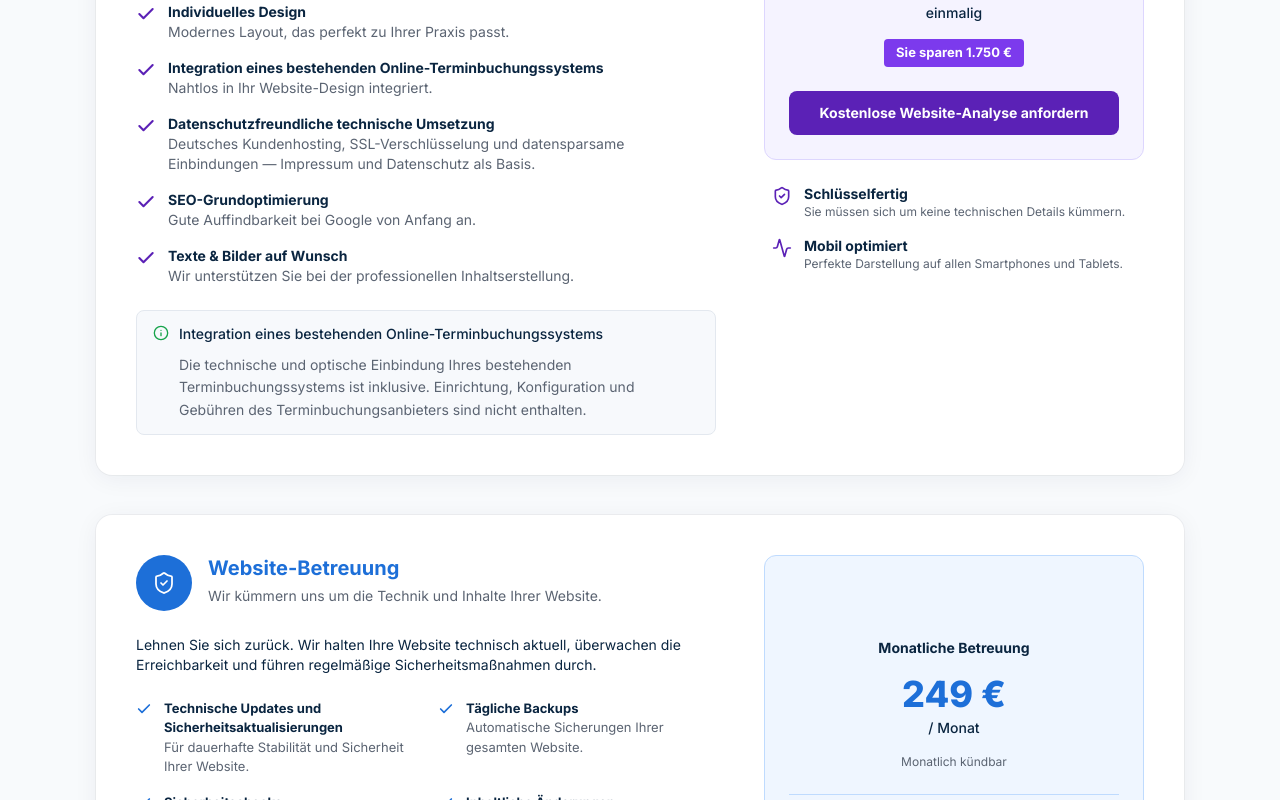
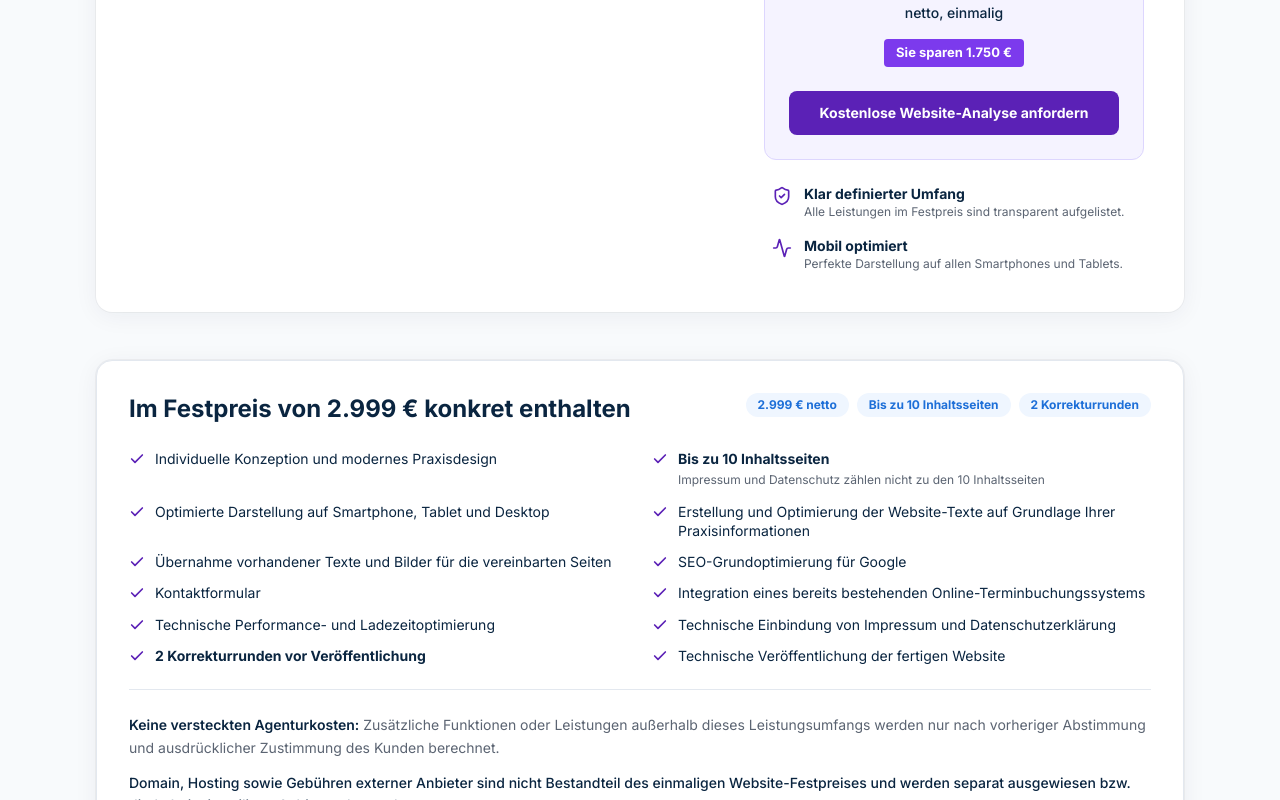
Before and after one commit to martinochs/ochs-werbeagentur, a Next.js app: page /leistungen/praxis-websites in a window 1280 px wide. Shown: the part 920-1720 px from the top of the page. Built offline with nearby package versions, Linux system fonts and the light colour scheme; no server answers.

Commit message:
feat: define 2.999 EUR website package scope on sales pages
Co-authored-by: Cursor <cursoragent@cursor.com>

```diff
--- a/app/leistungen/praxis-websites/page.tsx
+++ b/app/leistungen/praxis-websites/page.tsx
@@ -3,16 +3,13 @@ import { Footer } from "@/components/Footer";
 import { ClosingCtaSection } from "@/components/ClosingCtaSection";
 import { ScrollToTop } from "@/components/ScrollToTop";
 import { erstgespraechUrl, primaryCtaLabel } from "@/lib/cta";
-import {
-  terminbuchungFeatureTitle,
-  terminbuchungHeroMention,
-} from "@/lib/content/terminbuchung";
+import { terminbuchungHeroMention } from "@/lib/content/terminbuchung";
 import {
   websiteBetreuungContentChangeFeature,
   websiteBetreuungContentChangeScope,
   websiteBetreuungIntro,
 } from "@/lib/content/website-betreuung";
-import { TerminbuchungDisclaimer } from "@/components/TerminbuchungDisclaimer";
+import { WebsitePackageScope } from "@/components/WebsitePackageScope";
 import { Monitor, Check, Gift, ShieldCheck, Info, Star, Rocket, TrendingUp, Activity } from "lucide-react";
 
 export const metadata = {
@@ -49,7 +46,7 @@ export default function PraxisWebsitesPage() {
                 Transparentes Angebot für Ihre Praxis
               </h2>
               <p className="mt-4 text-base text-muted">
-                Ein fester Preis für Ihre neue Website. Keine versteckten Kosten.
+                Festpreis 2.999 € netto mit klar definiertem Leistungsumfang.
               </p>
             </div>
 
@@ -74,32 +71,9 @@ export default function PraxisWebsitesPage() {
                     </div>
 
                     <p className="mt-6 text-sm text-navy">
-                      Wir konzipieren, designen und programmieren Ihre neue Praxis-Website – <br />
-                      schlüsselfertig und bereit für neue Patienten.
+                      Individuelle Konzeption, Design und technische Umsetzung — der Leistungsumfang
+                      ist im Festpreis klar definiert.
                     </p>
-
-                    <ul className="mt-6 space-y-4">
-                      {[
-                        { title: "Individuelles Design", desc: "Modernes Layout, das perfekt zu Ihrer Praxis passt." },
-                        {
-                          title: terminbuchungFeatureTitle,
-                          desc: "Nahtlos in Ihr Website-Design integriert.",
-                        },
-                        { title: "Datenschutzfreundliche technische Umsetzung", desc: "Deutsches Kundenhosting, SSL-Verschlüsselung und datensparsame Einbindungen — Impressum und Datenschutz als Basis." },
-                        { title: "SEO-Grundoptimierung", desc: "Gute Auffindbarkeit bei Google von Anfang an." },
-                        { title: "Texte & Bilder auf Wunsch", desc: "Wir unterstützen Sie bei der professionellen Inhaltserstellung." },
-                      ].map((feature) => (
-                        <li key={feature.title} className="flex items-start gap-3">
-                          <Check className="mt-0.5 h-5 w-5 shrink-0 text-[#5b21b6]" strokeWidth={2.5} aria-hidden="true" />
-                          <div>
-                            <p className="text-sm font-bold text-navy">{feature.title}</p>
-                            <p className="text-sm text-muted">{feature.desc}</p>
-                          </div>
-                        </li>
-                      ))}
-                    </ul>
-
-                    <TerminbuchungDisclaimer className="mt-6" />
                   </div>
 
                   {/* Right Side */}
@@ -116,7 +90,7 @@ export default function PraxisWebsitesPage() {
                         <p className="mt-2 text-5xl font-extrabold text-[#5b21b6]">
                           2.999 €
                         </p>
-                        <p className="mt-1 text-sm font-medium text-navy">einmalig</p>
+                        <p className="mt-1 text-sm font-medium text-navy">netto, einmalig</p>
                       </div>
                       <div className="mx-auto mt-4 inline-block rounded bg-[#7c3aed] px-3 py-1 text-[13px] font-bold text-white">
                         Sie sparen 1.750 €
@@ -133,8 +107,8 @@ export default function PraxisWebsitesPage() {
                       <div className="flex items-start gap-3">
                         <ShieldCheck className="mt-0.5 h-5 w-5 shrink-0 text-[#5b21b6]" aria-hidden="true" />
                         <div>
-                          <p className="text-sm font-bold text-navy">Schlüsselfertig</p>
-                          <p className="text-xs text-muted">Sie müssen sich um keine technischen Details kümmern.</p>
+                          <p className="text-sm font-bold text-navy">Klar definierter Umfang</p>
+                          <p className="text-xs text-muted">Alle Leistungen im Festpreis sind transparent aufgelistet.</p>
                         </div>
                       </div>
                       <div className="flex items-start gap-3">
@@ -148,6 +122,8 @@ export default function PraxisWebsitesPage() {
                   </div>
                 </article>
               </div>
+
+              <WebsitePackageScope className="mt-6" checkColor="text-[#5b21b6]" />
 
               {/* Zusatzleistung */}
               <div className="relative mt-4">
@@ -305,11 +281,9 @@ export default function PraxisWebsitesPage() {
               {/* Footer Bar */}
               <div className="mt-4 flex flex-col md:flex-row items-center justify-center gap-4 border-t border-border pt-6">
                 <div className="flex flex-wrap items-center justify-center gap-x-4 gap-y-2 text-[13px] text-muted">
-                  <span className="flex items-center gap-1.5"><ShieldCheck className="h-4 w-4 text-[#5b21b6]" /> 100 % transparent</span>
+                  <span className="flex items-center gap-1.5"><ShieldCheck className="h-4 w-4 text-[#5b21b6]" /> Festpreis 2.999 € netto</span>
                   <span className="text-border" aria-hidden="true"> &bull; </span>
-                  <span>Keine versteckten Kosten</span>
-                  <span className="text-border" aria-hidden="true"> &bull; </span>
-                  <span>Volle Kontrolle</span>
+                  <span>Klar definierter Leistungsumfang</span>
                 </div>
               </div>
 
--- a/app/page.tsx
+++ b/app/page.tsx
@@ -22,10 +22,10 @@ import {
 
 const homeFaqItems = [
   faqItems[0], // Was kostet eine professionelle Website für eine Arztpraxis?
-  faqItems[1], // Wie lange dauert die Erstellung einer Praxis-Website?
-  faqItems[6], // Kann eine bestehende Praxis-Website modernisiert werden?
-  faqItems[10], // Wer betreut meine Praxis-Website nach dem Launch?
-  faqItems[13], // Wie starten wir mit der Zusammenarbeit?
+  faqItems[1], // Was ist im Festpreis von 2.999 € netto enthalten?
+  faqItems[2], // Was versteht sich unter einer Korrekturrunde?
+  faqItems[3], // Wie lange dauert die Erstellung einer Praxis-Website?
+  faqItems[15], // Wie starten wir mit der Zusammenarbeit?
 ];
 
 export const metadata: Metadata = {
--- a/components/PricingSection.tsx
+++ b/components/PricingSection.tsx
@@ -26,10 +26,11 @@ import {
 } from "@/lib/content/google-ads-setup";
 import { erstgespraechUrl } from "@/lib/cta";
 import {
-  terminbuchungFeatureTitle,
   terminbuchungKombiFeature,
 } from "@/lib/content/terminbuchung";
 import { websiteBetreuungContentChangeScope } from "@/lib/content/website-betreuung";
+import { websitePackageCardFeatures } from "@/lib/content/website-package";
+import { WebsitePackageScope } from "@/components/WebsitePackageScope";
 
 type PackageTheme = {
   accent: string;
@@ -121,13 +122,7 @@ const packages: Package[] = [
     icon: Activity,
     theme: themes.navy,
     actionTheme: actionThemes.green,
-    features: [
-      "Individuelles Design",
-      terminbuchungFeatureTitle,
-      "Datenschutzfreundliche technische Umsetzung",
-      "SEO-Grundoptimierung",
-      "Texte & Bilder auf Wunsch",
-    ],
+    features: [...websitePackageCardFeatures],
     highlighted: false,
     badge: null,
     linkHref: "/leistungen/praxis-websites",
@@ -306,9 +301,11 @@ export function PricingSection() {
           ))}
         </div>
 
+        <WebsitePackageScope className="mt-10" />
+
         <div className="mt-8 text-center text-sm text-muted">
           <p>Alle Preise verstehen sich zzgl. der gesetzlichen MwSt.</p>
-          <p className="mt-1 text-xs">* Details und Voraussetzungen finden Sie in unseren Leistungsbeschreibungen.</p>
+          <p className="mt-1 text-xs">* Domain, Hosting und externe Anbietergebühren sind nicht im Website-Festpreis enthalten.</p>
         </div>
 
         {/* Monthly Options Box */}
--- a/components/ProcessSection.tsx
+++ b/components/ProcessSection.tsx
@@ -50,7 +50,7 @@ const steps = [
 
     title: "Umsetzung & Inhalte",
 
-    text: "Technische Umsetzung, SEO-Grundlagen und Unterstützung bei Texten und Bildern — datenschutzfreundlich mit deutschem Hosting, SSL und datensparsamen Einbindungen.",
+    text: "Technische Umsetzung, SEO-Grundlagen und Texte auf Basis Ihrer Praxisinformationen — datenschutzfreundlich mit SSL und datensparsamen Einbindungen.",
 
   },
 
--- a/components/WebsiteFeaturesSection.tsx
+++ b/components/WebsiteFeaturesSection.tsx
@@ -1,12 +1,11 @@
-import { terminbuchungFeatureTitle } from "@/lib/content/terminbuchung";
-import { TerminbuchungDisclaimer } from "@/components/TerminbuchungDisclaimer";
+import { WebsitePackageScope } from "@/components/WebsitePackageScope";
 import {
   Calendar,
-  Image,
+  Layers,
   Layout,
   MonitorSmartphone,
+  PenLine,
   Search,
-  Zap,
 } from "lucide-react";
 
 const features = [
@@ -15,24 +14,24 @@ const features = [
     title: "Individuelles Praxis-Design",
   },
   {
+    icon: Layers,
+    title: "Bis zu 10 Inhaltsseiten",
+  },
+  {
     icon: MonitorSmartphone,
     title: "Optimiert für Smartphone, Tablet und Desktop",
-  },
-  {
-    icon: Calendar,
-    title: terminbuchungFeatureTitle,
   },
   {
     icon: Search,
     title: "SEO-Grundoptimierung",
   },
   {
-    icon: Zap,
-    title: "Schnelle und moderne technische Umsetzung",
+    icon: Calendar,
+    title: "Integration bestehendes Terminbuchungssystem",
   },
   {
-    icon: Image,
-    title: "Unterstützung bei Texten und Bildern",
+    icon: PenLine,
+    title: "Texte auf Basis Ihrer Praxisinformationen",
   },
 ];
 
@@ -49,10 +48,11 @@ export function WebsiteFeaturesSection() {
             id="website-features-heading"
             className="text-2xl font-bold text-navy sm:text-3xl lg:text-4xl"
           >
-            Alles, was eine moderne Praxis-Website braucht
+            Wichtige Bausteine Ihrer Praxis-Website
           </h2>
           <p className="mt-4 text-base text-muted">
-            Die wichtigsten Bestandteile im Überblick — klar, übersichtlich und ohne versteckte Extras.
+            Die zentralen Leistungen im Überblick — der genaue Festpreis-Umfang steht bei unseren
+            Preisen.
           </p>
         </div>
 
@@ -69,8 +69,6 @@ export function WebsiteFeaturesSection() {
             </li>
           ))}
         </ul>
-
-        <TerminbuchungDisclaimer className="mx-auto mt-8 max-w-3xl" />
       </div>
     </section>
   );
--- /dev/null
+++ b/components/WebsitePackageScope.tsx
@@ -0,0 +1,75 @@
+import { Check } from "lucide-react";
+import {
+  websitePackageScopeHeading,
+  websitePackageScopeHighlights,
+  websitePackageScopeItems,
+  websitePackageNoHiddenCostsLabel,
+  websitePackageNoHiddenCostsText,
+  websitePackageExternalCostsNote,
+} from "@/lib/content/website-package";
+
+type WebsitePackageScopeProps = {
+  className?: string;
+  checkColor?: string;
+};
+
+export function WebsitePackageScope({
+  className = "",
+  checkColor = "text-navy",
+}: WebsitePackageScopeProps) {
+  return (
+    <div
+      className={`rounded-2xl border border-border bg-white p-6 shadow-[0_4px_24px_rgba(10,37,64,0.06)] ring-1 ring-black/[0.04] lg:p-8 ${className}`}
+      aria-labelledby="website-package-scope-heading"
+    >
+      <div className="flex flex-col gap-4 lg:flex-row lg:items-start lg:justify-between">
+        <h3
+          id="website-package-scope-heading"
+          className="text-xl font-bold text-navy sm:text-2xl"
+        >
+          {websitePackageScopeHeading}
+        </h3>
+        <ul className="flex flex-wrap gap-2" aria-label="Leistungsumfang auf einen Blick">
+          {websitePackageScopeHighlights.map((label) => (
+            <li
+              key={label}
+              className="rounded-full bg-[#eff6ff] px-3 py-1 text-xs font-bold text-[#1d6fd8]"
+            >
+              {label}
+            </li>
+          ))}
+        </ul>
+      </div>
+
+      <ul className="mt-6 grid gap-3 sm:grid-cols-2 sm:gap-x-6 sm:gap-y-3">
+        {websitePackageScopeItems.map((item) => (
+          <li key={item.text} className="flex items-start gap-2.5">
+            <Check
+              className={`mt-0.5 h-4 w-4 shrink-0 ${checkColor}`}
+              strokeWidth={2.5}
+              aria-hidden="true"
+            />
+            <div>
+              <p
+                className={`text-sm leading-snug text-navy ${item.emphasis ? "font-bold" : ""}`}
+              >
+                {item.text}
+              </p>
+              {item.note && (
+                <p className="mt-0.5 text-xs leading-relaxed text-muted">{item.note}</p>
+              )}
+            </div>
+          </li>
+        ))}
+      </ul>
+
+      <div className="mt-6 space-y-3 border-t border-border pt-6 text-sm leading-relaxed text-muted">
+        <p>
+          <span className="font-semibold text-navy">{websitePackageNoHiddenCostsLabel}:</span>{" "}
+          {websitePackageNoHiddenCostsText}
+        </p>
+        <p className="font-medium text-navy">{websitePackageExternalCostsNote}</p>
+      </div>
+    </div>
+  );
+}
--- a/lib/content/faq.ts
+++ b/lib/content/faq.ts
@@ -6,7 +6,27 @@ export const faqItems = [
 
     answer:
 
-      "Die Kosten hängen von Umfang und Funktionen ab — von einer kompakten Praxis-Website bis zur umfassenden Lösung mit SEO und laufender Betreuung. Unser Premium-Paket kostet regulär 4.749 € netto. Aktuell erhalten Sie die Praxis-Website bis zum 31.10.2026 zum Aktionspreis von 2.999 € netto. Nach unserer kostenlosen Website-Analyse und einem persönlichen Erstgespräch erhalten Sie ein transparentes Festpreis-Angebot ohne versteckte Kosten.",
+      "Die Kosten hängen von Umfang und Funktionen ab. Unser Premium-Paket kostet regulär 4.749 € netto. Aktuell erhalten Sie die Praxis-Website bis zum 31.10.2026 zum Aktionspreis von 2.999 € netto — mit klar definiertem Leistungsumfang, unter anderem bis zu 10 Inhaltsseiten und 2 Korrekturrunden vor Veröffentlichung. Nach unserer kostenlosen Website-Analyse erhalten Sie ein transparentes Festpreis-Angebot.",
+
+  },
+
+  {
+
+    question: "Was ist im Festpreis von 2.999 € netto für die Praxis-Website enthalten?",
+
+    answer:
+
+      "Im Aktionspreis sind individuelle Konzeption und Design, bis zu 10 Inhaltsseiten (Impressum und Datenschutz zusätzlich), optimierte Darstellung auf allen Geräten, Erstellung und Optimierung der Website-Texte auf Grundlage Ihrer Praxisinformationen, SEO-Grundoptimierung, Kontaktformular, Integration eines bestehenden Terminbuchungssystems, Performance-Optimierung, technische Einbindung von Impressum und Datenschutzerklärung, 2 Korrekturrunden vor Veröffentlichung sowie die technische Veröffentlichung enthalten. Domain, Hosting und Gebühren externer Anbieter sind separat.",
+
+  },
+
+  {
+
+    question: "Was versteht sich unter einer Korrekturrunde?",
+
+    answer:
+
+      "Eine Korrekturrunde bedeutet eine gesammelt übermittelte Änderungsrunde Ihrerseits — also alle Anpassungswünsche in einer Rückmeldung. Im Website-Festpreis sind 2 Korrekturrunden vor Veröffentlichung enthalten.",
 
   },
 
@@ -126,7 +146,7 @@ export const faqItems = [
 
     answer:
 
-      "Wir unterstützen Sie bei Struktur, Formulierung und Bildauswahl. Sie können eigene Texte und Fotos einbringen — wir optimieren sie für Web und SEO. Auf Wunsch übernehmen wir die Erstellung professioneller Inhalte.",
+      "Im Festpreis erstellen und optimieren wir Website-Texte auf Grundlage Ihrer Praxisinformationen und übernehmen vorhandene Texte und Bilder für die vereinbarten Seiten. Umfangreiche medizinische Fachartikel oder Inhalte über den vereinbarten Seitenumfang hinaus sind nicht automatisch enthalten und werden individuell angeboten.",
 
   },
 
--- /dev/null
+++ b/lib/content/website-package.ts
@@ -0,0 +1,64 @@
+export const websitePackageActionPrice = "2.999 €";
+
+export const websitePackageScopeHeading =
+  "Im Festpreis von 2.999 € konkret enthalten";
+
+export const websitePackageScopeHighlights = [
+  "2.999 € netto",
+  "Bis zu 10 Inhaltsseiten",
+  "2 Korrekturrunden",
+] as const;
+
+export type WebsitePackageScopeItem = {
+  text: string;
+  emphasis?: boolean;
+  note?: string;
+};
+
+export const websitePackageScopeItems: WebsitePackageScopeItem[] = [
+  { text: "Individuelle Konzeption und modernes Praxisdesign" },
+  {
+    text: "Bis zu 10 Inhaltsseiten",
+    emphasis: true,
+    note: "Impressum und Datenschutz zählen nicht zu den 10 Inhaltsseiten",
+  },
+  {
+    text: "Optimierte Darstellung auf Smartphone, Tablet und Desktop",
+  },
+  {
+    text: "Erstellung und Optimierung der Website-Texte auf Grundlage Ihrer Praxisinformationen",
+  },
+  {
+    text: "Übernahme vorhandener Texte und Bilder für die vereinbarten Seiten",
+  },
+  { text: "SEO-Grundoptimierung für Google" },
+  { text: "Kontaktformular" },
+  {
+    text: "Integration eines bereits bestehenden Online-Terminbuchungssystems",
+  },
+  { text: "Technische Performance- und Ladezeitoptimierung" },
+  {
+    text: "Technische Einbindung von Impressum und Datenschutzerklärung",
+  },
+  {
+    text: "2 Korrekturrunden vor Veröffentlichung",
+    emphasis: true,
+  },
+  { text: "Technische Veröffentlichung der fertigen Website" },
+];
+
+export const websitePackageNoHiddenCostsLabel = "Keine versteckten Agenturkosten";
+
+export const websitePackageNoHiddenCostsText =
+  "Zusätzliche Funktionen oder Leistungen außerhalb dieses Leistungsumfangs werden nur nach vorheriger Abstimmung und ausdrücklicher Zustimmung des Kunden berechnet.";
+
+export const websitePackageExternalCostsNote =
+  "Domain, Hosting sowie Gebühren externer Anbieter sind nicht Bestandteil des einmaligen Website-Festpreises und werden separat ausgewiesen bzw. direkt beim jeweiligen Anbieter abgerechnet.";
+
+export const websitePackageCardFeatures = [
+  "Bis zu 10 Inhaltsseiten",
+  "Individuelles Praxisdesign",
+  "SEO-Grundoptimierung",
+  "2 Korrekturrunden vor Veröffentlichung",
+  "Integration bestehendes Terminbuchungssystem",
+] as const;
```
